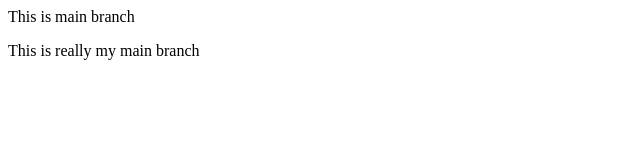
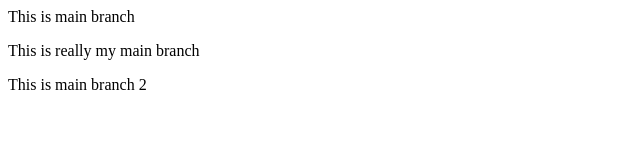
Before and after one commit to CheaChamroeun-Am/Learn-Git, a plain HTML site: page index.html in a window 1280 px wide. Shown: the whole page, without its empty margins (0-640 px from the left). Drawn offline with Linux system fonts and the light colour scheme.

Commit message:
first commit

```diff
--- a/index.html
+++ b/index.html
@@ -1,2 +1,6 @@
 <p>This is main branch</p>
 <p>This is really my main branch</p>
+
+<div>
+    <p>This is main branch 2</p>
+</div>
```
